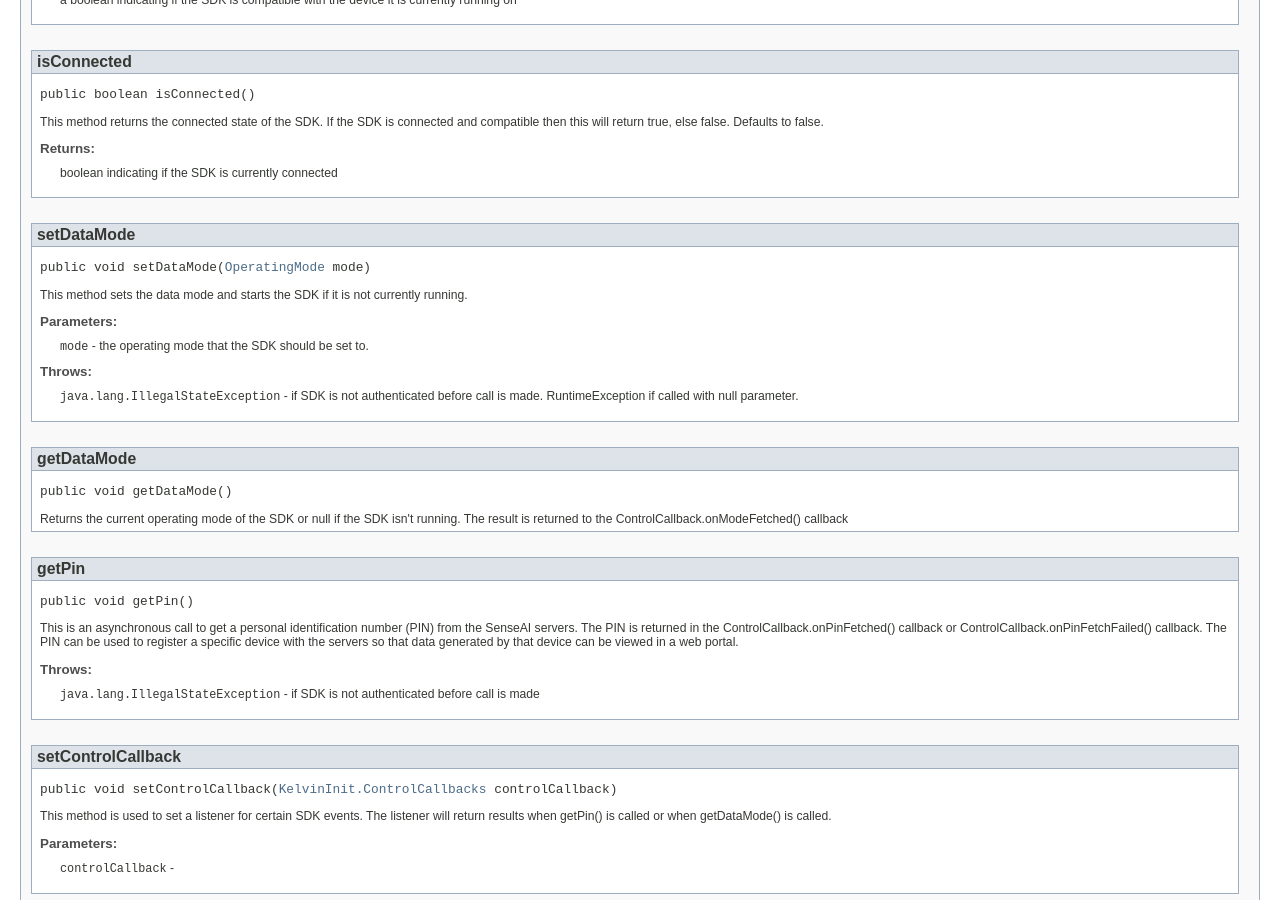
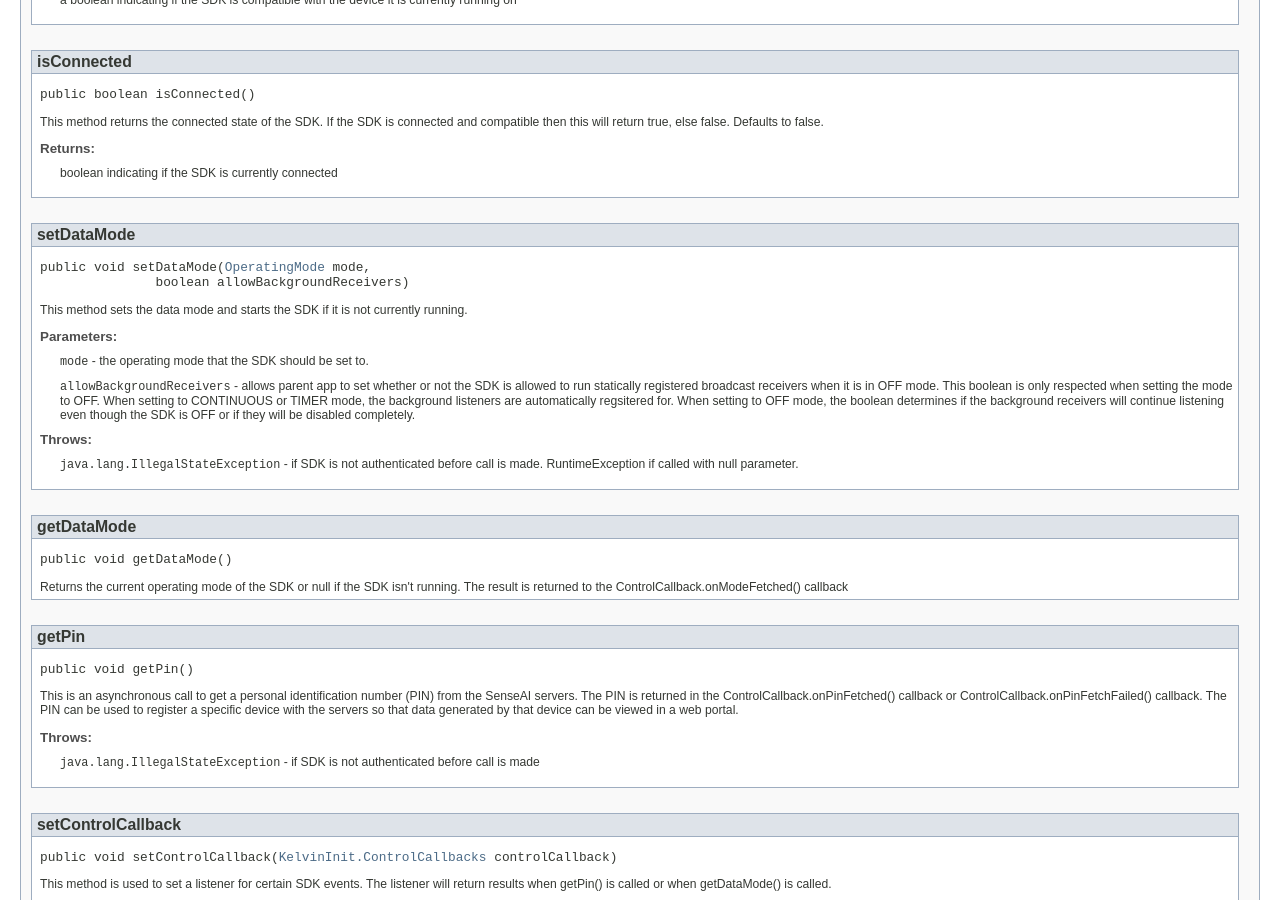
Before and after one commit to SenseAI/SenseAI.github.io, a Jekyll site: the page Archive/io/senseai/kelvinsdk/KelvinInit.html, which Jekyll copies as it is, in a window 1280 px wide and 900 px high, scrolled down 1881 px. Built offline with Jekyll 4.4.1, drawn with Linux system fonts in a browser that asks for light colours; some of the changed text lies outside the part shown.

Commit message:
updated kelvinit.html to reflected public api changes

```diff
--- a/Archive/io/senseai/kelvinsdk/KelvinInit.html
+++ b/Archive/io/senseai/kelvinsdk/KelvinInit.html
@@ -2,9 +2,9 @@
 <!-- NewPage -->
 <html lang="en">
 <head>
-<!-- Generated by javadoc (version 1.7.0_79) on Tue Dec 08 10:09:13 CST 2015 -->
+<!-- Generated by javadoc (version 1.7.0_79) on Wed Jan 13 09:41:34 CST 2016 -->
 <title>KelvinInit</title>
-<meta name="date" content="2015-12-08">
+<meta name="date" content="2016-01-13">
 <link rel="stylesheet" type="text/css" href="../../../stylesheet.css" title="Style">
 </head>
 <body>
@@ -138,7 +138,8 @@ extends java.lang.Object</pre>
 </tr>
 <tr class="altColor">
 <td class="colFirst"><code>void</code></td>
-<td class="colLast"><code><strong><a href="../../../io/senseai/kelvinsdk/KelvinInit.html#setDataMode(io.senseai.kelvinsdk.OperatingMode)">setDataMode</a></strong>(<a href="../../../io/senseai/kelvinsdk/OperatingMode.html" title="enum in io.senseai.kelvinsdk">OperatingMode</a>&nbsp;mode)</code>
+<td class="colLast"><code><strong><a href="../../../io/senseai/kelvinsdk/KelvinInit.html#setDataMode(io.senseai.kelvinsdk.OperatingMode,%20boolean)">setDataMode</a></strong>(<a href="../../../io/senseai/kelvinsdk/OperatingMode.html" title="enum in io.senseai.kelvinsdk">OperatingMode</a>&nbsp;mode,
+           boolean&nbsp;allowBackgroundReceivers)</code>
 <div class="block">This method sets the data mode and starts the SDK if it is not currently running.</div>
 </td>
 </tr>
@@ -238,15 +239,22 @@ extends java.lang.Object</pre>
 <dl><dt><span class="strong">Returns:</span></dt><dd>boolean indicating if the SDK is currently connected</dd></dl>
 </li>
 </ul>
-<a name="setDataMode(io.senseai.kelvinsdk.OperatingMode)">
+<a name="setDataMode(io.senseai.kelvinsdk.OperatingMode, boolean)">
 <!--   -->
 </a>
 <ul class="blockList">
 <li class="blockList">
 <h4>setDataMode</h4>
-<pre>public&nbsp;void&nbsp;setDataMode(<a href="../../../io/senseai/kelvinsdk/OperatingMode.html" title="enum in io.senseai.kelvinsdk">OperatingMode</a>&nbsp;mode)</pre>
+<pre>public&nbsp;void&nbsp;setDataMode(<a href="../../../io/senseai/kelvinsdk/OperatingMode.html" title="enum in io.senseai.kelvinsdk">OperatingMode</a>&nbsp;mode,
+               boolean&nbsp;allowBackgroundReceivers)</pre>
 <div class="block">This method sets the data mode and starts the SDK if it is not currently running.</div>
-<dl><dt><span class="strong">Parameters:</span></dt><dd><code>mode</code> - the operating mode that the SDK should be set to.</dd>
+<dl><dt><span class="strong">Parameters:</span></dt><dd><code>mode</code> - the operating mode that the SDK should be set to.</dd><dd><code>allowBackgroundReceivers</code> - allows parent app to set whether or not the SDK is allowed to run
+                                 statically registered broadcast receivers when it is in OFF mode.
+                                 This boolean is only respected when setting the mode to OFF.
+                                 When setting to CONTINUOUS or TIMER mode, the background listeners
+                                 are automatically regsitered for. When setting to OFF mode, the
+                                 boolean determines if the background receivers will continue listening
+                                 even though the SDK is OFF or if they will be disabled completely.</dd>
 <dt><span class="strong">Throws:</span></dt>
 <dd><code>java.lang.IllegalStateException</code> - if SDK is not authenticated before call is made.
          RuntimeException if called with null parameter.</dd></dl>
```
